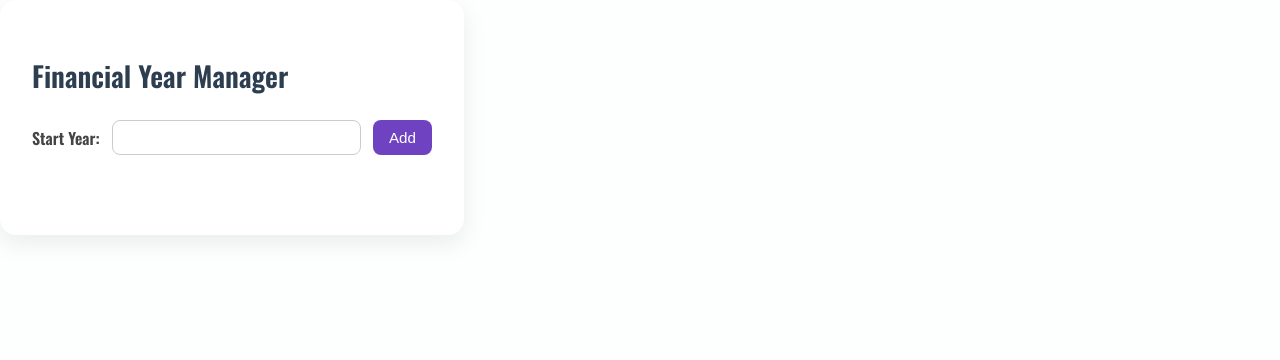
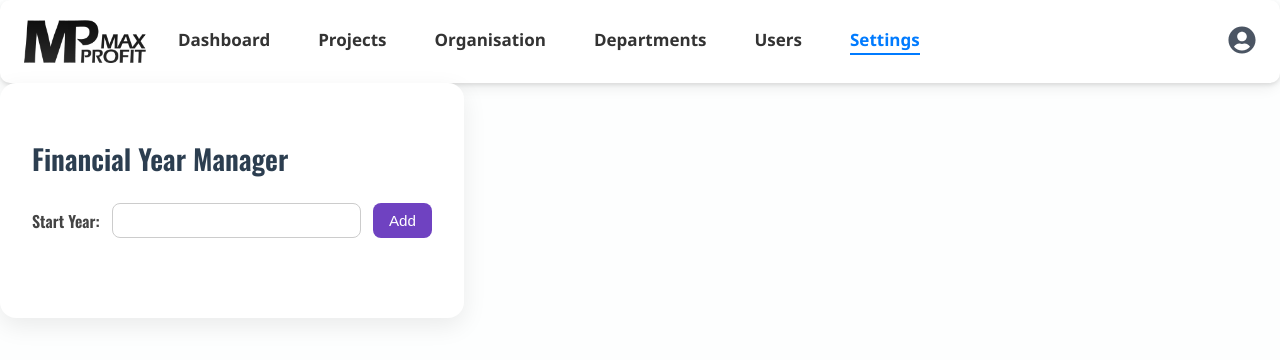
Before and after one commit to niranj-r/MaxProfit, a React (Create React App) app in the folder frontend/: page /financial-year-manager in a window 1280 px wide. Shown: the top 360 px of the page. Built offline with nearby package versions, Linux system fonts and the light colour scheme; no server answers.

Commit message:
finance no css

```diff
--- a/frontend/src/components/FinancialYearManager.jsx
+++ b/frontend/src/components/FinancialYearManager.jsx
@@ -63,10 +63,10 @@ const FinancialYearManager = () => {
     };
 
     return (
-        /*<div className="financial-year-manager">
+        <div className="financial-year-manager">
             <div className="dashboard-header">
                 <Navbar />
-            </div>*/
+            </div>
             <div className="fy-container">
                 <h2>Financial Year Manager</h2>
                 <div className="fy-input">
@@ -101,7 +101,7 @@ const FinancialYearManager = () => {
                     })}
                 </ul>
             </div>
-        //</div>
+        </div>
     );
 };
 
```
